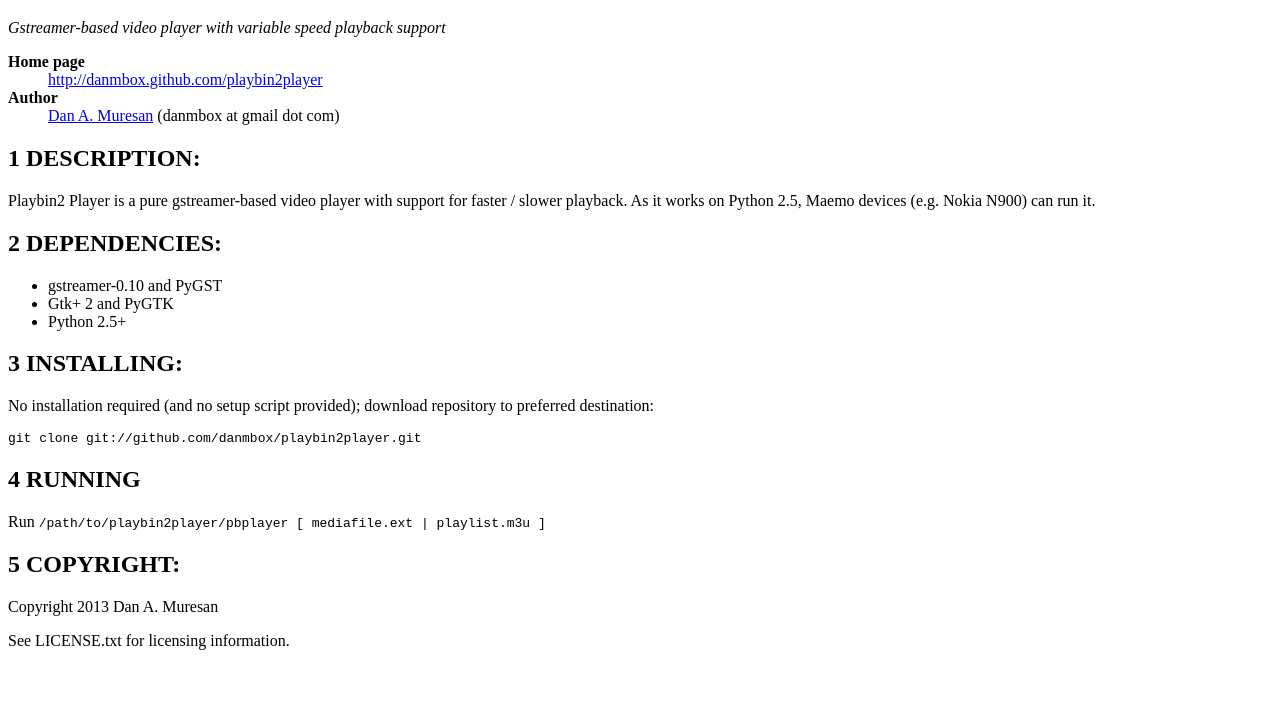
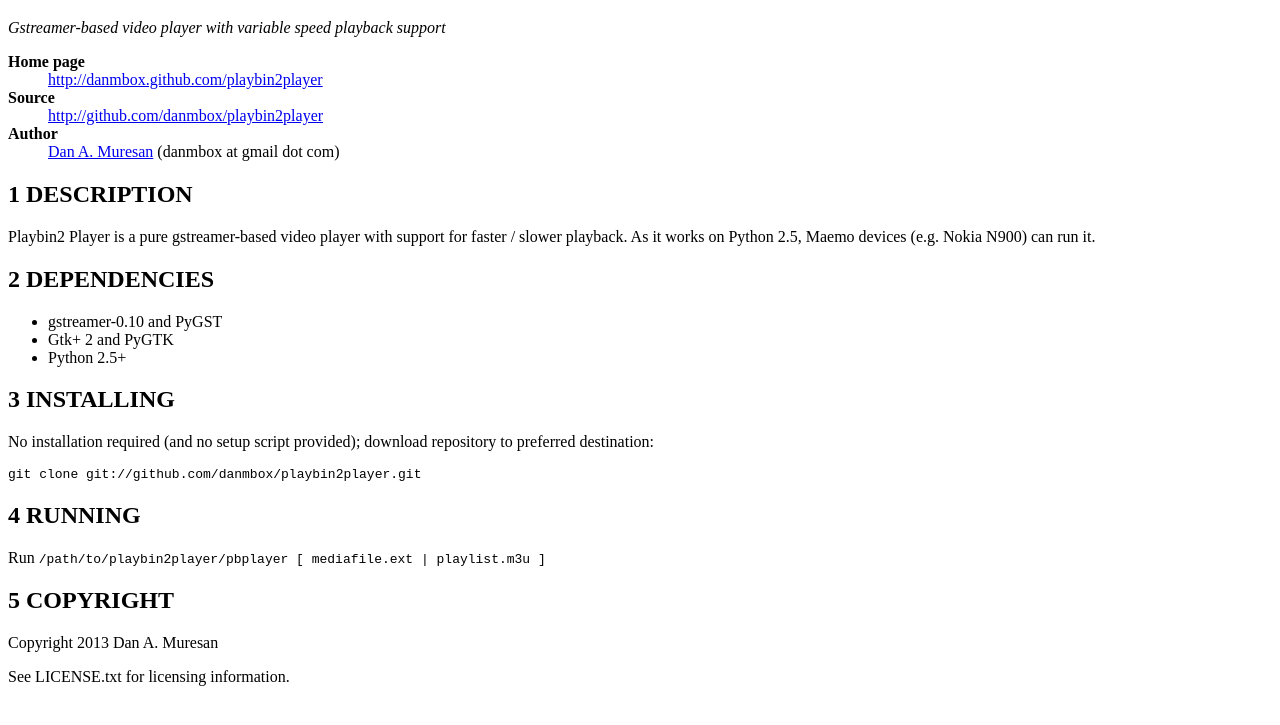
Before and after one commit to danmbox/playbin2player, a plain HTML site: page README.html in a window 1280 px wide. Shown: the part 61-786 px from the top of the page. Drawn offline with Linux system fonts and the light colour scheme.

Commit message:
README: added github links, fixed headings

```diff
--- a/README.html
+++ b/README.html
@@ -3,7 +3,7 @@
 <html>
 <head>
 <title>Playbin2 Player</title>
-<!-- 2013-11-14 Thu 21:21 -->
+<!-- 2013-11-15 Fri 13:25 -->
 <meta  http-equiv="Content-Type" content="text/html;charset=utf-8">
 <meta  name="generator" content="Org-mode">
 <meta  name="author" content="Dan Muresan">
@@ -142,13 +142,15 @@ for the JavaScript code in this tag.
 <dl class="org-dl">
 <dt> Home page </dt><dd><a href="http://danmbox.github.com/playbin2player">http://danmbox.github.com/playbin2player</a>
 </dd>
+<dt> Source </dt><dd><a href="http://github.com/danmbox/playbin2player">http://github.com/danmbox/playbin2player</a>
+</dd>
 <dt> Author </dt><dd><a href="http://alumnus.caltech.edu/~muresan/">Dan A. Muresan</a> (danmbox at gmail dot com)
 </dd>
 </dl>
 
 
 <div id="outline-container-sec-1" class="outline-2">
-<h2 id="sec-1"><span class="section-number-2">1</span> DESCRIPTION:</h2>
+<h2 id="sec-1"><span class="section-number-2">1</span> DESCRIPTION</h2>
 <div class="outline-text-2" id="text-1">
 <p>
 Playbin2 Player is a pure gstreamer-based video player with support for
@@ -159,7 +161,7 @@ Nokia N900) can run it.
 </div>
 
 <div id="outline-container-sec-2" class="outline-2">
-<h2 id="sec-2"><span class="section-number-2">2</span> DEPENDENCIES:</h2>
+<h2 id="sec-2"><span class="section-number-2">2</span> DEPENDENCIES</h2>
 <div class="outline-text-2" id="text-2">
 <ul class="org-ul">
 <li>gstreamer-0.10 and PyGST
@@ -175,7 +177,7 @@ Nokia N900) can run it.
 </div>
 
 <div id="outline-container-sec-3" class="outline-2">
-<h2 id="sec-3"><span class="section-number-2">3</span> INSTALLING:</h2>
+<h2 id="sec-3"><span class="section-number-2">3</span> INSTALLING</h2>
 <div class="outline-text-2" id="text-3">
 <p>
 No installation required (and no setup script provided); download repository to
@@ -198,7 +200,7 @@ Run <code>/path/to/playbin2player/pbplayer [ mediafile.ext | playlist.m3u ]</cod
 </div>
 
 <div id="outline-container-sec-5" class="outline-2">
-<h2 id="sec-5"><span class="section-number-2">5</span> COPYRIGHT:</h2>
+<h2 id="sec-5"><span class="section-number-2">5</span> COPYRIGHT</h2>
 <div class="outline-text-2" id="text-5">
 <p>
 Copyright 2013 Dan A. Muresan
```
Also changed, not shown: 1 other file.
